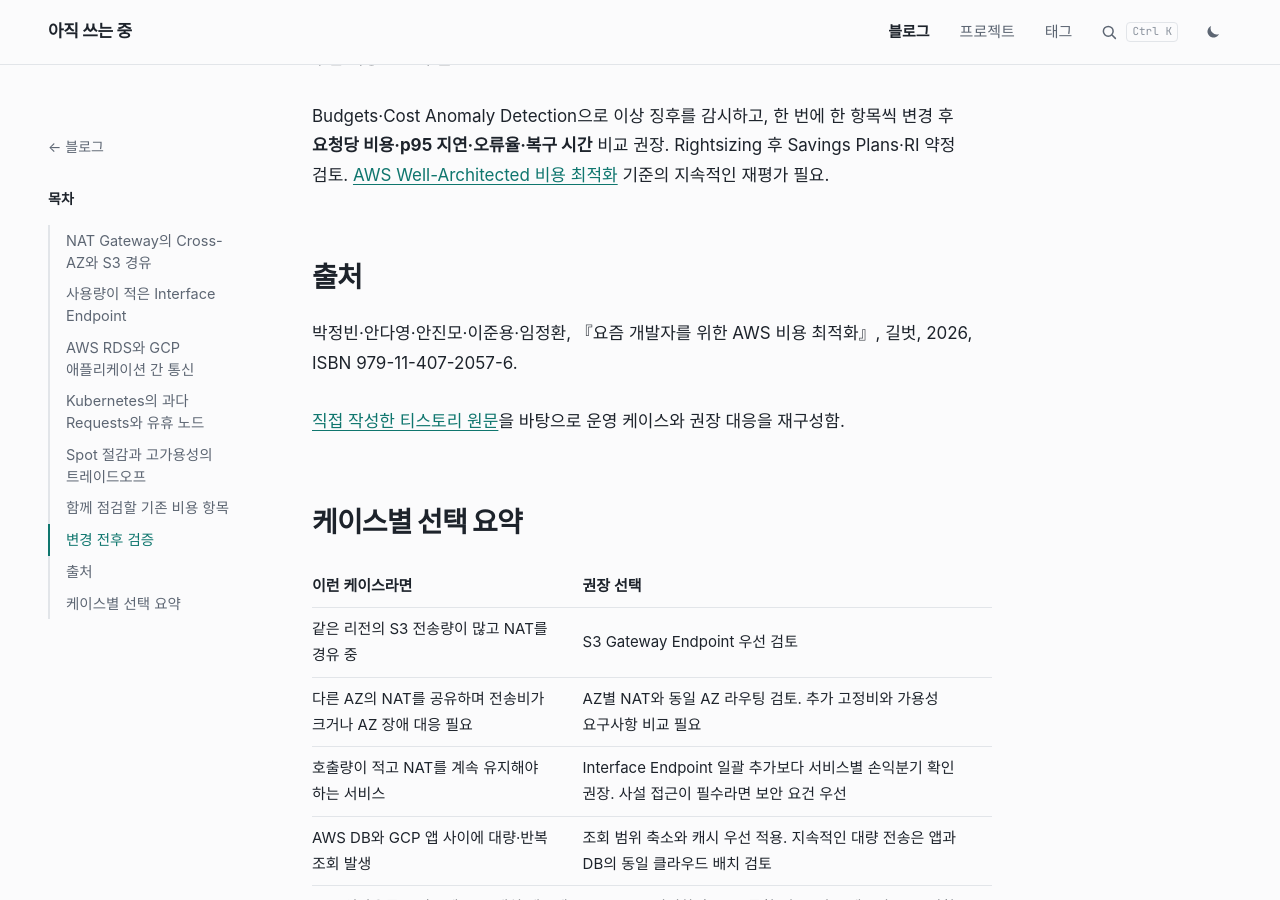
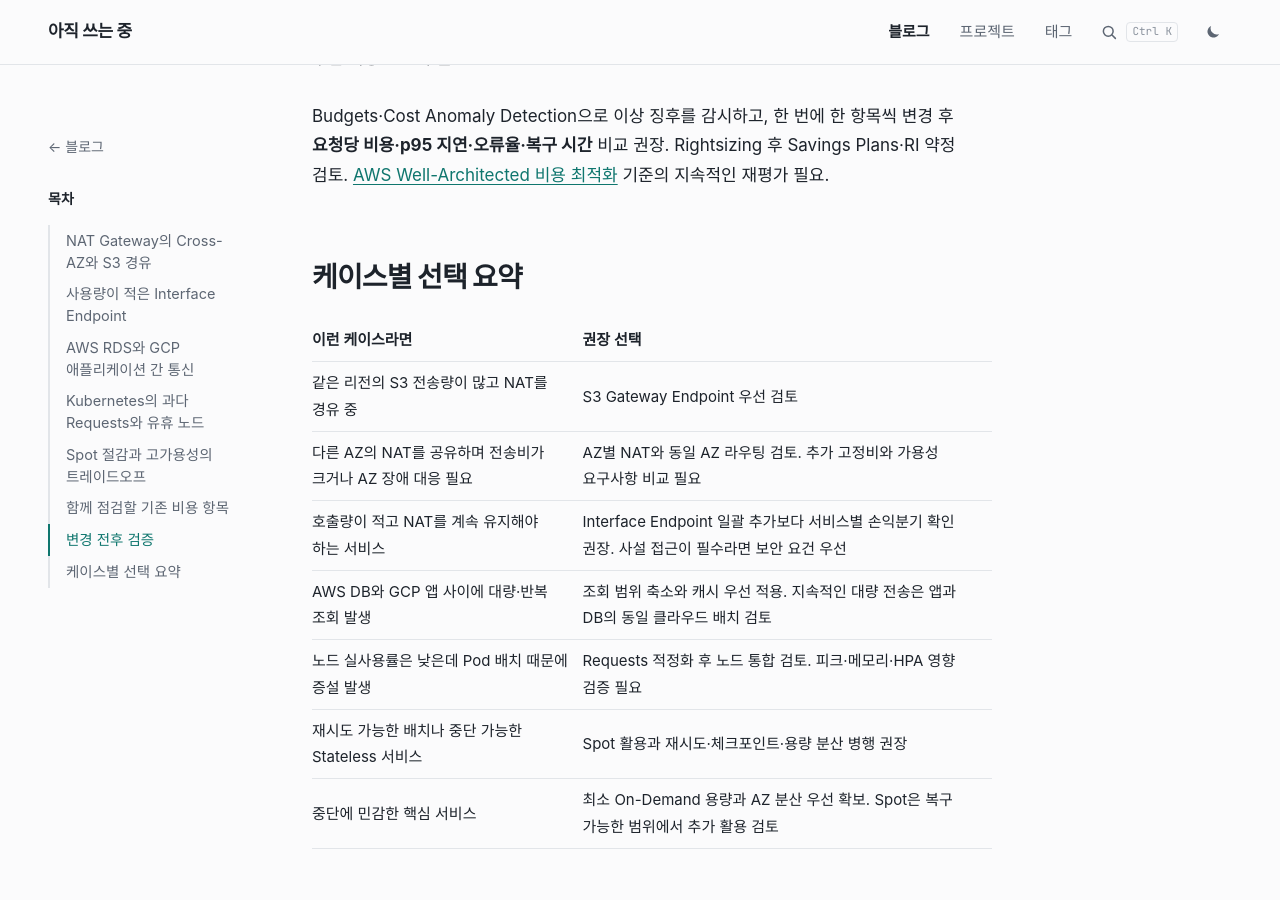
Before and after one commit to powerpower2005/powerpower2005.github.io, a Jekyll site: the page built from _posts/2026-10-27-aws-cost-optimization-cases.md, in a window 1280 px wide and 900 px high, scrolled down 3791 px. Built offline with Jekyll 4.4.1, drawn with Linux system fonts in a browser that asks for light colours; some web fonts are replaced; comment, search, counter and statistics services are not loaded; some of the changed text lies outside the part shown.

Commit message:
Keep portal article focused on technical guidance

```diff
--- a/_posts/2026-10-27-aws-cost-optimization-cases.md
+++ b/_posts/2026-10-27-aws-cost-optimization-cases.md
@@ -5,7 +5,7 @@
 tags: [AWS, DevOps, 비용최적화, Kubernetes, 멀티클라우드]
 ---
 
-『요즘 개발자를 위한 AWS 비용 최적화』를 읽고, 운영에서 비용이 커지는 케이스를 중심으로 정리함. 최적화의 기준은 **성능·보안·가용성 요구사항을 충족하면서 요청당 비용을 낮추는 것**임. AWS Well-Architected의 비용 최적화와 신뢰성을 함께 고려한 대응 방향임.
+AWS 운영에서 비용이 커지는 케이스와 대응 방법을 정리함. 최적화의 기준은 **성능·보안·가용성 요구사항을 충족하면서 요청당 비용을 낮추는 것**임. AWS Well-Architected의 비용 최적화와 신뢰성을 함께 고려한 대응 방향임.
 
 ## NAT Gateway의 Cross-AZ와 S3 경유
 
@@ -78,12 +78,6 @@
 
 Budgets·Cost Anomaly Detection으로 이상 징후를 감시하고, 한 번에 한 항목씩 변경 후 **요청당 비용·p95 지연·오류율·복구 시간** 비교 권장. Rightsizing 후 Savings Plans·RI 약정 검토. [AWS Well-Architected 비용 최적화](https://docs.aws.amazon.com/wellarchitected/latest/cost-optimization-pillar/welcome.html) 기준의 지속적인 재평가 필요.
 
-## 출처
-
-박정빈·안다영·안진모·이준용·임정환, 『요즘 개발자를 위한 AWS 비용 최적화』, 길벗, 2026, ISBN 979-11-407-2057-6.
-
-[직접 작성한 티스토리 원문](https://luv-n-interest.tistory.com/1674)을 바탕으로 운영 케이스와 권장 대응을 재구성함.
-
 ## 케이스별 선택 요약
 
 | 이런 케이스라면 | 권장 선택 |
```
